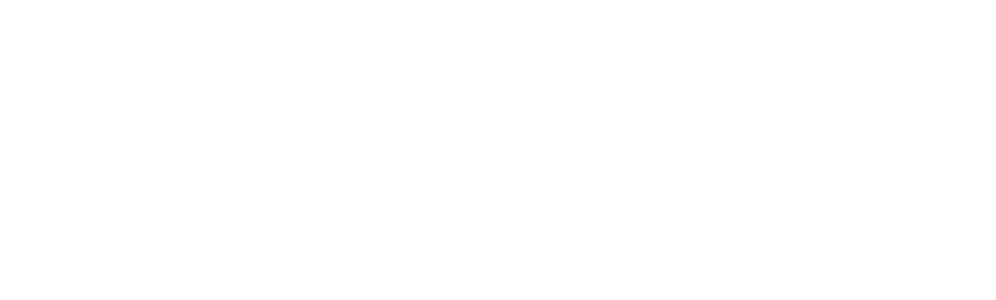
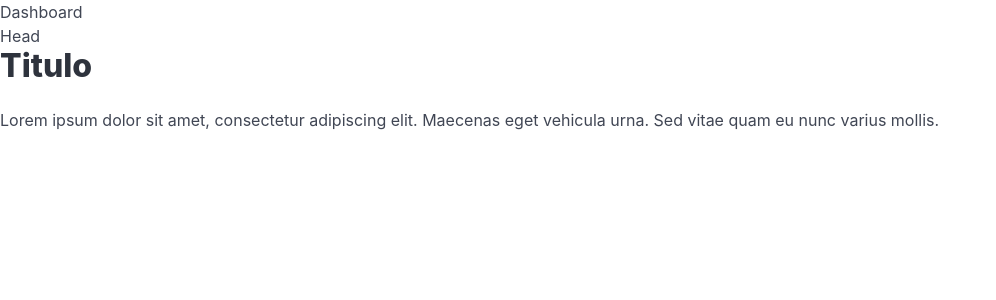
Before and after one commit to DisRiego/DisRiego_Frontend_Web, a React (Vite) app: page /dashboard in a window 1280 px wide. Before the commit this address had no page. Shown: the top 300 px of the page, without its empty margins (0-996 px from the left). Built offline with nearby package versions, Linux system fonts and the light colour scheme.

Commit message:
Add: se crea la pagina de dashboard y la carpeta que contendra los componentes de dicha pagina

```diff
--- a/src/App.jsx
+++ b/src/App.jsx
@@ -4,12 +4,17 @@ import Navbar from "./components/Navbar";
 import Footer from "./components/Footer";
 import Sidebar from "./components/Sidebar";
 import Home from "./pages/Home"
+import Login from "./pages/Login"
+import Dashboard from "./pages/Dashboard"
 
 function AppContent() {
   return (
     <>
       <Routes>
         <Route path="/" element={<Home />} />
+        <Route path="/login" element={<Login />} />
+        <Route path="/dashboard" element={<Dashboard />} />
+        <Route path="/dashboard/:id" element={<Dashboard />} />
       </Routes>
     </>
   );
--- /dev/null
+++ b/src/components/dashboard/Head.jsx
@@ -0,0 +1,12 @@
+const Head = ({date}) => {
+    console.log(date)
+  return (
+    <>
+        <h1>Head</h1>
+        <p className="title">{date.title}</p>
+        <p>{date.description}</p>
+    </>
+  )
+}
+
+export default Head
--- /dev/null
+++ b/src/pages/Dashboard.jsx
@@ -0,0 +1,21 @@
+import { useState } from "react";
+import Head from "../components/dashboard/Head";
+
+const Dashboard = () => {
+  let [date, setDate] = useState({});
+
+  date = {
+    title: "Titulo",
+    description:
+      "Lorem ipsum dolor sit amet, consectetur adipiscing elit. Maecenas eget vehicula urna. Sed vitae quam eu nunc varius mollis.",
+  };
+
+  return (
+    <>
+      <h1>Dashboard</h1>
+        <Head date={date}/>
+    </>
+  );
+};
+
+export default Dashboard;
```
Also changed, not shown: src/components/dashboard/Rol.jsx (added, +9 -0 lines), src/components/dashboard/Table.jsx (added, +9 -0 lines).
